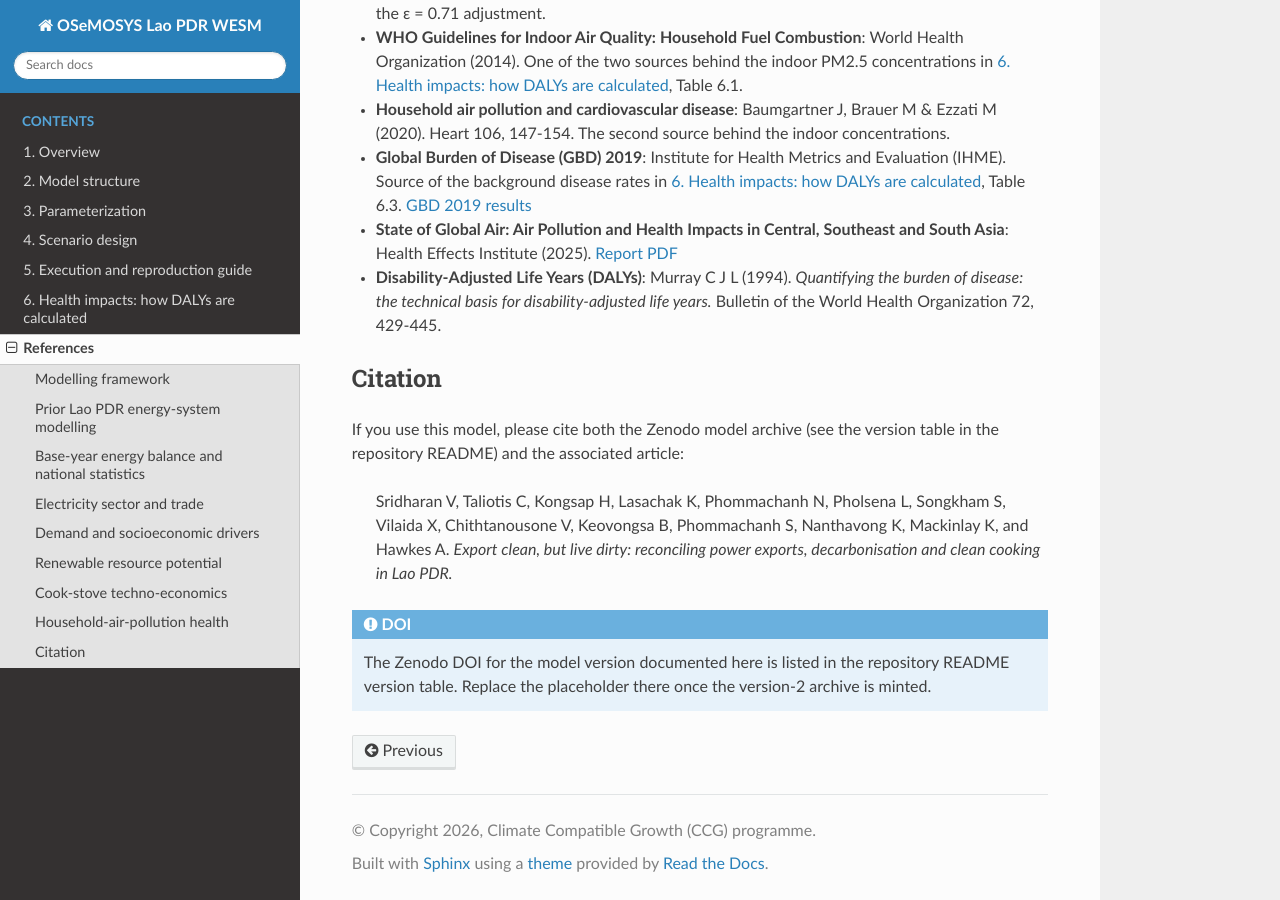
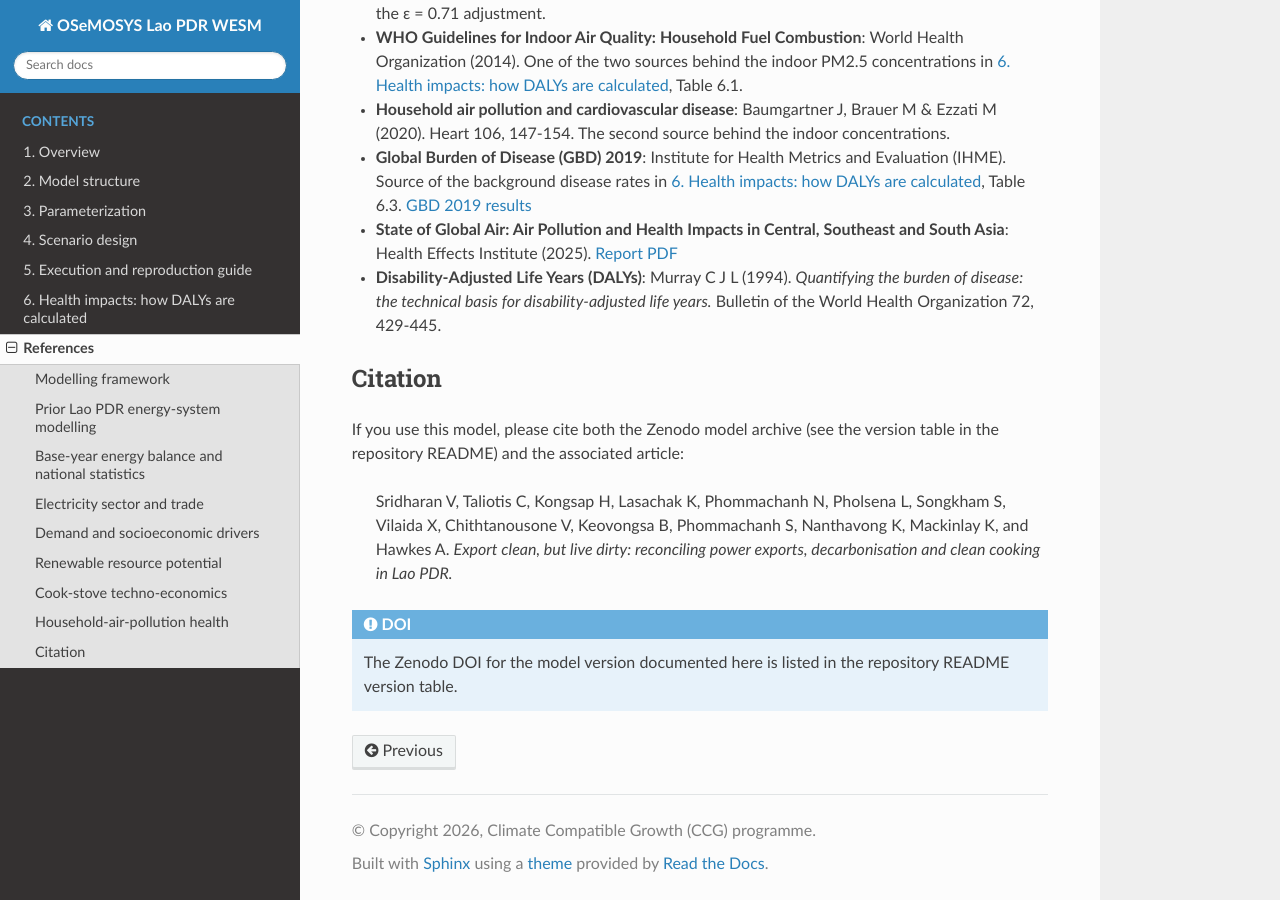
Before and after one commit to ClimateCompatibleGrowth/OSeMOSYS-Lao-PDR-WESM, a Sphinx documentation site: the page built from docs/references.md, in a window 1280 px wide and 900 px high, scrolled down 2094 px. Built offline with Sphinx 7.4.7 and the Read the Docs theme 3.1.0, drawn with Linux system fonts in a browser that asks for light colours.

Commit message:
updated Readme of READTHEDOCs

````diff
--- a/docs/references.md
+++ b/docs/references.md
@@ -129,7 +129,5 @@ table in the repository README) and the associated article:
 
 ```{admonition} DOI
 :class: note
-The Zenodo DOI for the model version documented here is listed in the repository
-README version table. Replace the placeholder there once the version-2 archive is
-minted.
+The Zenodo DOI for the model version documented here is listed in the repository README version table.
 ```
````
